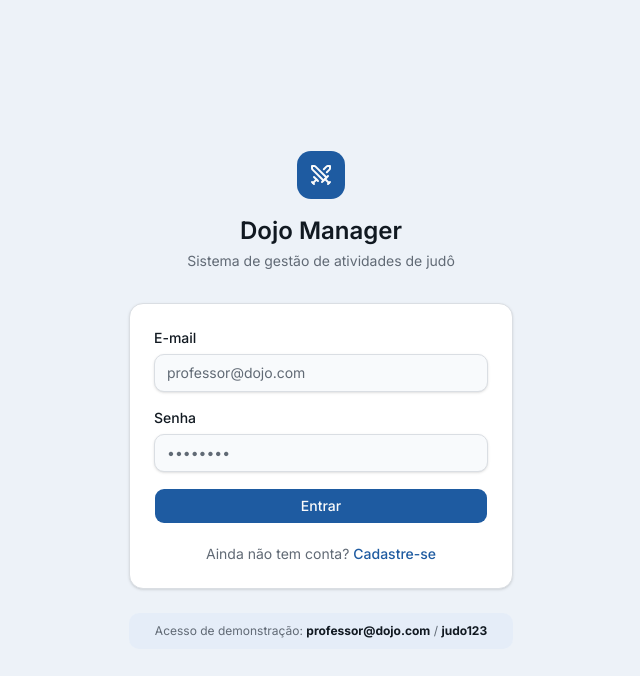
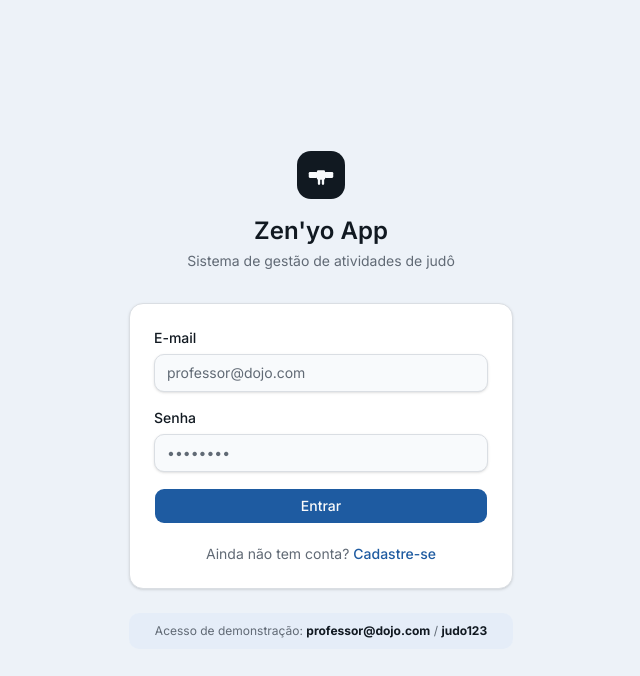
Before and after one commit to Andre7z/gestao-de-judo, a Next.js app: page / in a window 1280 px wide. Shown: the top 676 px of the page, without its empty margins (319-959 px from the left). Built offline with nearby package versions, Linux system fonts and the light colour scheme.

Commit message:
feat: replace Swords icon with BeltIcon and update app title to Zen'yo App

```diff
--- a/app/cadastro/page.tsx
+++ b/app/cadastro/page.tsx
@@ -3,7 +3,8 @@
 import { useState, type FormEvent } from "react"
 import Link from "next/link"
 import { useRouter } from "next/navigation"
-import { AlertCircle, ArrowLeft, Swords } from "lucide-react"
+import { AlertCircle, ArrowLeft } from "lucide-react"
+import { BeltIcon } from "@/components/belt-icon"
 import { Button } from "@/components/ui/button"
 import { Campo, ErroCampo, Input, Label } from "@/components/form-controls"
 import { useApp } from "@/components/app-provider"
@@ -40,8 +41,8 @@ export default function CadastroPage() {
     <main className="flex min-h-dvh flex-col items-center justify-center bg-secondary px-4 py-10">
       <div className="w-full max-w-sm">
         <div className="mb-8 flex flex-col items-center text-center">
-          <span className="mb-4 flex size-12 items-center justify-center rounded-xl bg-primary text-primary-foreground">
-            <Swords className="size-6" />
+          <span className="mb-4 flex size-12 items-center justify-center rounded-xl bg-foreground text-background">
+            <BeltIcon className="size-7" />
           </span>
           <h1 className="text-2xl font-semibold text-foreground">Criar conta</h1>
           <p className="mt-1 text-sm text-muted-foreground text-balance">
--- a/app/layout.tsx
+++ b/app/layout.tsx
@@ -7,7 +7,7 @@ import './globals.css'
 const inter = Inter({ subsets: ['latin'] })
 
 export const metadata: Metadata = {
-  title: 'Dojo Manager — Gestão de Judô',
+  title: "Zen'yo App — Gestão de Judô",
   description:
     'Sistema de gestão de atividades de judô para professores: cadastro e acompanhamento de alunos.',
   generator: 'v0.app',
--- a/app/page.tsx
+++ b/app/page.tsx
@@ -3,7 +3,8 @@
 import { useState, type FormEvent } from "react"
 import Link from "next/link"
 import { useRouter } from "next/navigation"
-import { AlertCircle, Swords } from "lucide-react"
+import { AlertCircle } from "lucide-react"
+import { BeltIcon } from "@/components/belt-icon"
 import { Button } from "@/components/ui/button"
 import { Campo, Input, Label } from "@/components/form-controls"
 import { useApp } from "@/components/app-provider"
@@ -37,10 +38,10 @@ export default function LoginPage() {
     <main className="flex min-h-dvh flex-col items-center justify-center bg-secondary px-4 py-10">
       <div className="w-full max-w-sm">
         <div className="mb-8 flex flex-col items-center text-center">
-          <span className="mb-4 flex size-12 items-center justify-center rounded-xl bg-primary text-primary-foreground">
-            <Swords className="size-6" />
+          <span className="mb-4 flex size-12 items-center justify-center rounded-xl bg-foreground text-background">
+            <BeltIcon className="size-7" />
           </span>
-          <h1 className="text-2xl font-semibold text-foreground">Dojo Manager</h1>
+          <h1 className="text-2xl font-semibold text-foreground">Zen&apos;yo App</h1>
           <p className="mt-1 text-sm text-muted-foreground text-balance">
             Sistema de gestão de atividades de judô
           </p>
--- a/components/app-header.tsx
+++ b/components/app-header.tsx
@@ -2,8 +2,9 @@
 
 import Link from "next/link"
 import { useRouter } from "next/navigation"
-import { LogOut, Swords } from "lucide-react"
+import { LogOut } from "lucide-react"
 import { Button } from "@/components/ui/button"
+import { BeltIcon } from "@/components/belt-icon"
 import { useApp } from "@/components/app-provider"
 
 export function AppHeader() {
@@ -19,11 +20,11 @@ export function AppHeader() {
     <header className="sticky top-0 z-10 border-b border-border bg-background/95 backdrop-blur">
       <div className="mx-auto flex h-16 max-w-4xl items-center justify-between gap-4 px-4">
         <Link href="/alunos" className="flex items-center gap-2.5">
-          <span className="flex size-8 items-center justify-center rounded-lg bg-primary text-primary-foreground">
-            <Swords className="size-4" />
+          <span className="flex size-8 items-center justify-center rounded-lg bg-foreground text-background">
+            <BeltIcon className="size-5" />
           </span>
           <span className="flex flex-col leading-tight">
-            <span className="text-sm font-semibold text-foreground">Dojo Manager</span>
+            <span className="text-sm font-semibold text-foreground">Zen&apos;yo App</span>
             <span className="text-xs text-muted-foreground">Gestão de Judô</span>
           </span>
         </Link>
--- /dev/null
+++ b/components/belt-icon.tsx
@@ -0,0 +1,19 @@
+export function BeltIcon({ className }: { className?: string }) {
+  return (
+    <svg
+      viewBox="0 0 24 24"
+      fill="currentColor"
+      aria-hidden="true"
+      className={className}
+    >
+      {/* faixa horizontal */}
+      <rect x="1.5" y="9.5" width="7.5" height="5" rx="1" />
+      <rect x="15" y="9.5" width="7.5" height="5" rx="1" />
+      {/* nó central */}
+      <rect x="8.5" y="8" width="7" height="8" rx="1.2" />
+      {/* pontas penduradas */}
+      <rect x="9.3" y="14.5" width="2" height="6" rx="1" />
+      <rect x="12.7" y="14.5" width="2" height="6" rx="1" />
+    </svg>
+  )
+}
```
